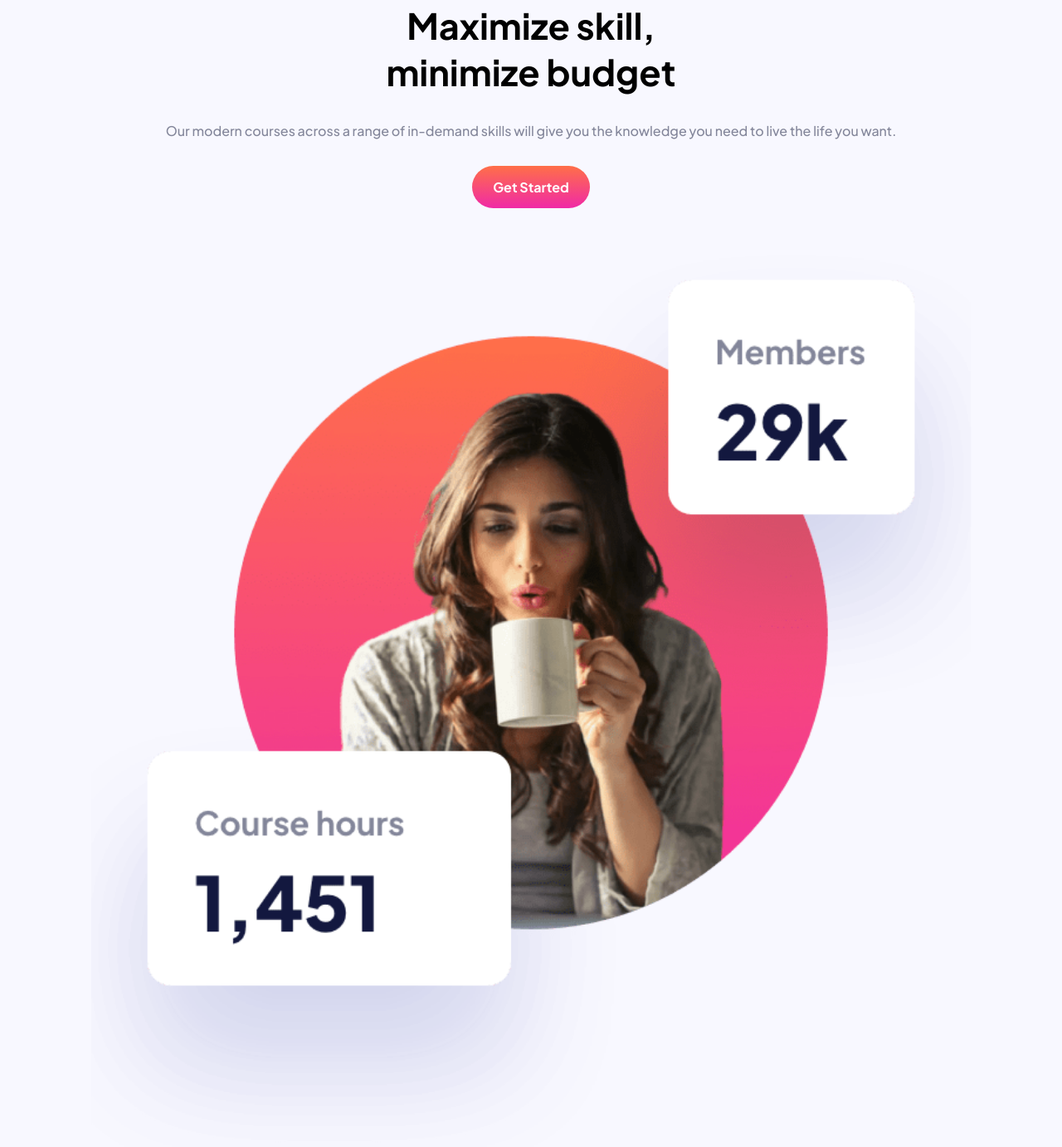
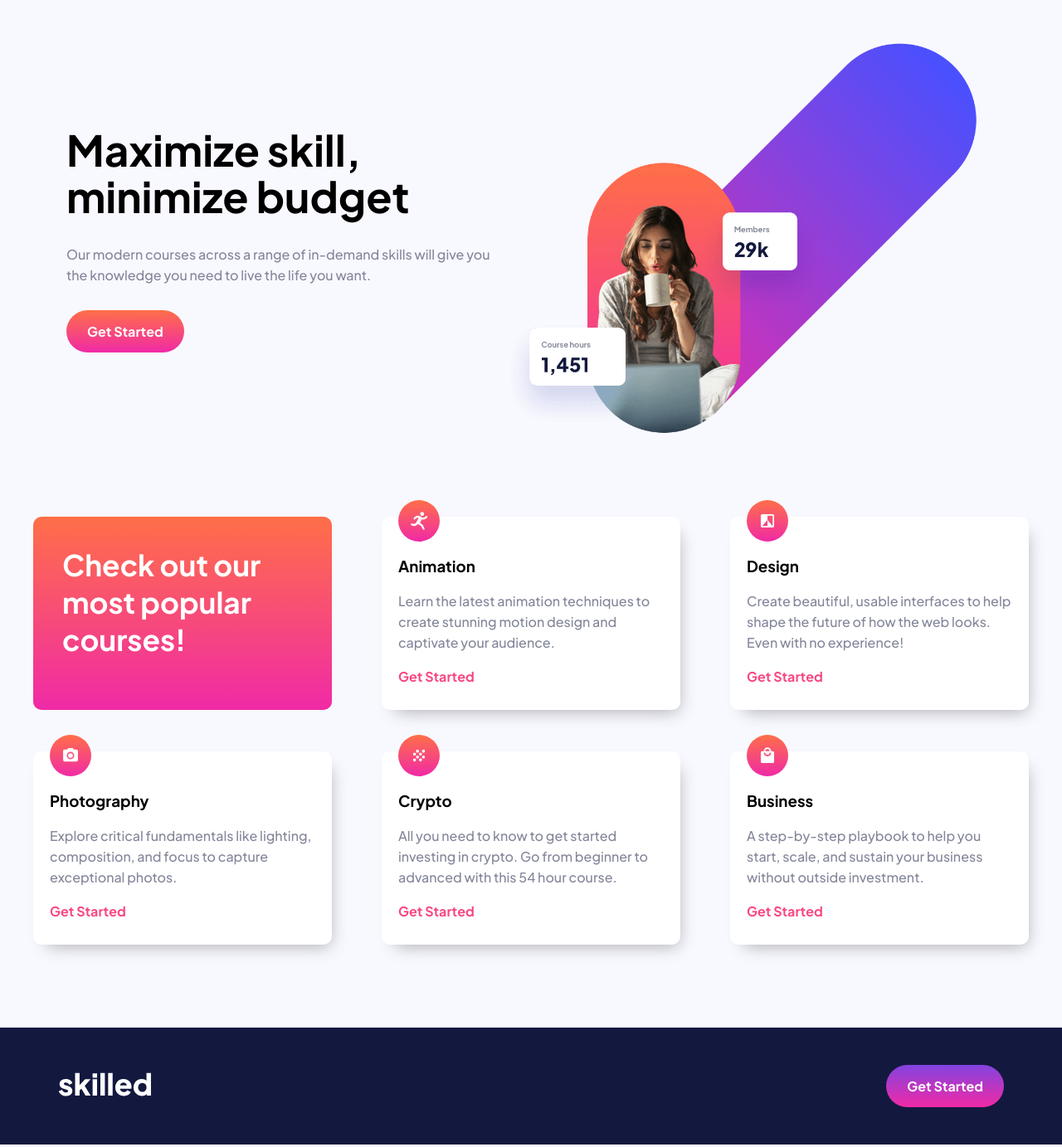
Before and after one commit to ManahariDahal/Takeo-Design-UI, a plain HTML site: page index.html in a window 1280 px wide. Shown: the part 167-1550 px from the top of the page at 83% size. Drawn offline with Linux system fonts and the light colour scheme.

Commit message:
fixed responsiveness

```diff
--- a/index.html
+++ b/index.html
@@ -13,6 +13,7 @@
     <link rel="stylesheet" href="./style.css" />
   </head>
   <body>
+    <div class="main-wrap">
       <!-- header -->
       <div class="wrapper">
         <section class="header">
@@ -27,23 +28,40 @@
 
         <!-- body -->
         <section class="body-info">
+          <div class="about">
             <h1>
               Maximize skill, <br />
               minimize budget
             </h1>
 
             <p id="body-paragraph">
-          Our modern courses across a range of in-demand skills will give you
-          the knowledge you need to live the life you want.
+              Our modern courses across a range of in-demand skills will give
+              you the knowledge you need to live the life you want.
             </p>
 
             <button type="button" class="btn-secondary">get started</button>
+          </div>
 
-        <img
-          id="hero-mobile"
-          src="./assets/image-hero-mobile@2x.png"
-          alt="image-hero"
+          <div>
+            <picture>
+              <source
+                media="(min-width:300px) and (max-width:819px)"
+                srcset="./assets/image-hero-mobile.png"
               />
+
+              <source
+                media="(min-width:820px) and (max-width:1149px)"
+                srcset="./assets/image-hero-tablet.png"
+              />
+
+              <source
+                media="(min-width:1150px)"
+                srcset="./assets/image-hero-desktop.png"
+              />
+
+              <img src="./assets/image-hero-desktop.png" alt="" />
+            </picture>
+          </div>
         </section>
 
         <!--
@@ -83,8 +101,8 @@
             <h3>Design</h3>
 
             <p id="tile-paragraph">
-            Learn the latest animation techniques to create stunning motion
-            design and captivate your audience.
+              Create beautiful, usable interfaces to help shape the future of
+              how the web looks. Even with no experience!
             </p>
 
             <a href="#get-started">
@@ -103,8 +121,8 @@
             <h3>Photography</h3>
 
             <p id="tile-paragraph">
-            Learn the latest animation techniques to create stunning motion
-            design and captivate your audience.
+              Explore critical fundamentals like lighting, composition, and
+              focus to capture exceptional photos.
             </p>
 
             <a href="#get-started">
@@ -123,8 +141,8 @@
             <h3>Crypto</h3>
 
             <p id="tile-paragraph">
-            Learn the latest animation techniques to create stunning motion
-            design and captivate your audience.
+              All you need to know to get started investing in crypto. Go from
+              beginner to advanced with this 54 hour course.
             </p>
 
             <a href="#get-started">
@@ -143,8 +161,8 @@
             <h3>Business</h3>
 
             <p id="tile-paragraph">
-            Learn the latest animation techniques to create stunning motion
-            design and captivate your audience.
+              A step-by-step playbook to help you start, scale, and sustain your
+              business without outside investment.
             </p>
 
             <a href="#get-started">
@@ -153,10 +171,11 @@
           </div>
         </section>
       </div>
-
+    </div>
     <!--
         FOOTER
       -->
+    <div class="footer-wrap">
       <section class="footer">
         <div class="light-logo">
           <img src="./assets/logo-light.svg" alt="logo-light" />
@@ -166,5 +185,6 @@
           <button type="button" class="btn-footer">get started</button>
         </div>
       </section>
+    </div>
   </body>
 </html>
--- a/style.css
+++ b/style.css
@@ -14,6 +14,16 @@
 
 body {
   background-color: #f8f8ff;
+  align-items: center;
+}
+
+img {
+  width: 100%;
+}
+
+.main-wrap {
+  max-width: 1200px;
+  margin: 0 auto;
 }
 
 a {
@@ -21,10 +31,10 @@ a {
 }
 
 .wrapper {
-  /* max-width: 500px; */
   display: flex;
   flex-direction: column;
   margin: 0 25px;
+  align-self: center;
 }
 
 .header,
@@ -32,6 +42,9 @@ a {
   display: flex;
   justify-content: space-between;
   align-items: center;
+}
+
+.header {
   padding: 25px 10px;
 }
 
@@ -62,21 +75,32 @@ a {
 }
 
 .body-info,
+.about {
+  display: flex;
+  flex-direction: column;
+  align-items: center;
+}
+
+.body-info {
+  margin: 25px 0;
+}
+
+.about {
+  gap: 30px;
+  padding: 15px;
+}
+
 .body-tiles {
   display: flex;
   flex-direction: column;
   align-items: center;
   margin: 45px 0;
-  gap: 30px;
-}
-
-.body-tiles {
   gap: 50px;
 }
 
 h1 {
   text-align: center;
-  font-size: 2.7rem;
+  font-size: 2.5rem;
   line-height: 3.5rem;
   font-weight: 600;
 }
@@ -93,10 +117,12 @@ h1 {
 
 #hero-mobile {
   width: 100%;
+  margin: 25px 0;
 }
 
 .tile-one {
   padding: 25px;
+  max-width: 320px;
   color: white;
   font-weight: bold;
   font-size: 1.5rem;
@@ -134,12 +160,85 @@ h1 {
   padding: 45px 30px;
 }
 
-@media only screen and (min-width: 720px) {
+@media only screen and (min-width: 830px) {
+  .wrapper {
+    margin: 0 auto;
+  }
+
+  .body-info {
+    display: flex;
+    flex-direction: row;
+    margin: 60px 25px;
+  }
+
+  .body-tiles {
+    display: flex;
+    flex-direction: row;
+    flex-wrap: wrap;
+    max-width: 1020px;
+    gap: 50px;
+    align-items: stretch;
+    justify-content: space-between;
+    margin: 0 auto;
+    margin-bottom: 100px;
+  }
+
+  .about {
+    align-items: flex-start;
+  }
+
+  h1 {
+    text-align: left;
+    font-size: 3.2rem;
+  }
+
+  .tile-one {
+    margin: 0 35px;
+    max-width: 360px;
+    font-size: 2.2rem;
+    padding: 35px;
+    flex: 1 0 320px;
+  }
+
+  .animation-tile,
+  .design-tile,
+  .photography-tile,
+  .crypto-tile,
+  .business-tile {
+    flex: 1 0 320px;
+    margin: 0 35px;
+  }
+
+  #body-paragraph {
+    text-align: left;
+  }
+
   .btn {
     padding: 25px 35px;
-    font-size: 20px;
   }
 }
 
-@media only screen and (min-width: 1080px) {
+@media only screen and (min-width: 1150px) {
+  .footer-wrap {
+    background: var(--primary-btn-color);
+  }
+
+  .footer {
+    max-width: 1200px;
+    margin: 0 auto;
+  }
+
+  .body-tiles {
+    display: flex;
+    max-width: 1220px;
+  }
+
+  .tile-one,
+  .animation-tile,
+  .design-tile,
+  .photography-tile,
+  .crypto-tile,
+  .business-tile {
+    margin: 0;
+  }
 }
```
Lines whose indentation alone changed are shown as unchanged.
